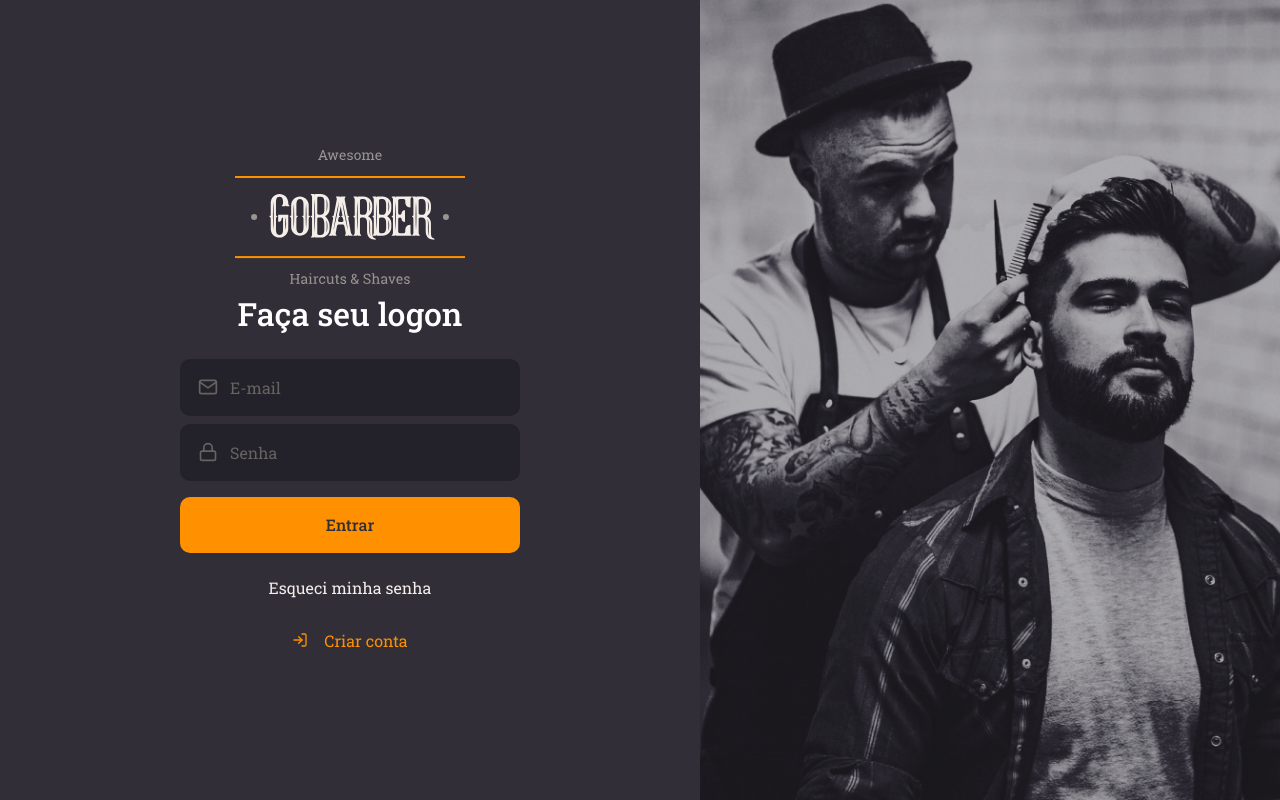
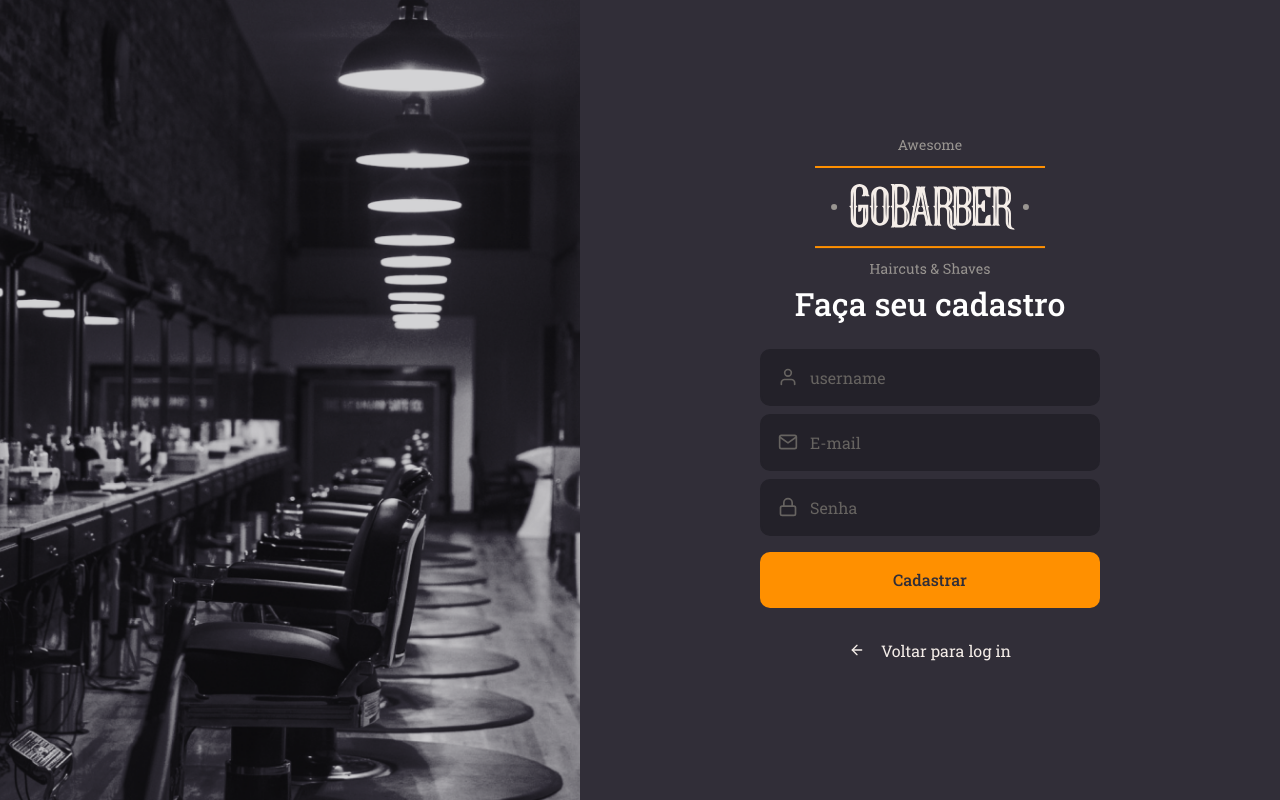
Before and after one commit to murilomaiaa/gobarber-web, a React (Create React App) app: page / in a window 1280 px wide. Built offline with nearby package versions, Linux system fonts and the light colour scheme.

Commit message:
feat/creatie-sign-up-page

```diff
--- a/src/App.tsx
+++ b/src/App.tsx
@@ -1,11 +1,13 @@
 import React from 'react';
 
 import GlobalStyle from './styles/global';
-import SignIn from './pages/SignIn';
+import SignUp from './pages/SignUp';
+// import SignIn from './pages/SignIn';
 
 const App: React.FunctionComponent = () => (
   <>
-    <SignIn />
+    <SignUp />
+    {/* <SignIn /> */}
     <GlobalStyle />
   </>
 );
--- /dev/null
+++ b/src/pages/SignUp/index.tsx
@@ -0,0 +1,45 @@
+import React from 'react';
+
+import { FiMail, FiLock, FiUser, FiArrowLeft } from 'react-icons/fi';
+import { Container, Content, Background } from './styles';
+import logoImage from '../../assets/logo.svg';
+import Input from '../../components/Input';
+import Button from '../../components/Button';
+
+const SignUp: React.FC = () => {
+  return (
+    <Container>
+      <Background />
+      <Content>
+        <img src={logoImage} alt="Go Barber" />
+
+        <form>
+          <h1>Faça seu cadastro</h1>
+
+          <Input
+            name="username"
+            icon={FiUser}
+            placeholder="username"
+            type="text"
+          />
+          <Input name="email" icon={FiMail} placeholder="E-mail" type="text" />
+          <Input
+            name="password"
+            icon={FiLock}
+            placeholder="Senha"
+            type="password"
+          />
+
+          <Button type="submit">Cadastrar</Button>
+        </form>
+
+        <a href="singup">
+          <FiArrowLeft />
+          Voltar para log in
+        </a>
+      </Content>
+    </Container>
+  );
+};
+
+export default SignUp;
--- /dev/null
+++ b/src/pages/SignUp/styles.ts
@@ -0,0 +1,55 @@
+import styled from 'styled-components';
+import { shade } from 'polished';
+import signUpBackground from '../../assets/sign-up-background.png';
+
+export const Container = styled.div`
+  height: 100vh;
+
+  display: flex;
+  align-items: stretch;
+`;
+
+export const Content = styled.div`
+  display: flex;
+  flex-direction: column;
+  align-items: center;
+  place-content: center;
+
+  width: 100%;
+  max-width: 700px;
+
+  form {
+    margin: 8px 0;
+    width: 340px;
+    text-align: center;
+
+    h1 {
+      margin-bottom: 24px;
+    }
+  }
+
+  > a {
+    color: #f4ede8;
+    display: block;
+    margin-top: 24px;
+    text-decoration: none;
+    transition: color 0.2s;
+
+    display: flex;
+    align-items: center;
+
+    svg {
+      margin-right: 16px;
+    }
+
+    &:hover {
+      color: ${shade(0.2, '#f4ede8')};
+    }
+  }
+`;
+
+export const Background = styled.div`
+  flex: 1;
+  background: url(${signUpBackground}) no-repeat center;
+  background-size: cover;
+`;
```
Also changed, not shown: src/assets/sign-up-background.png (added).
